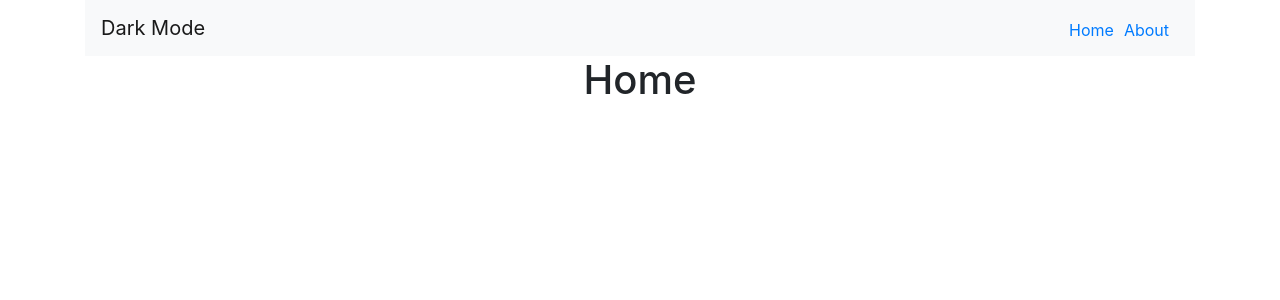
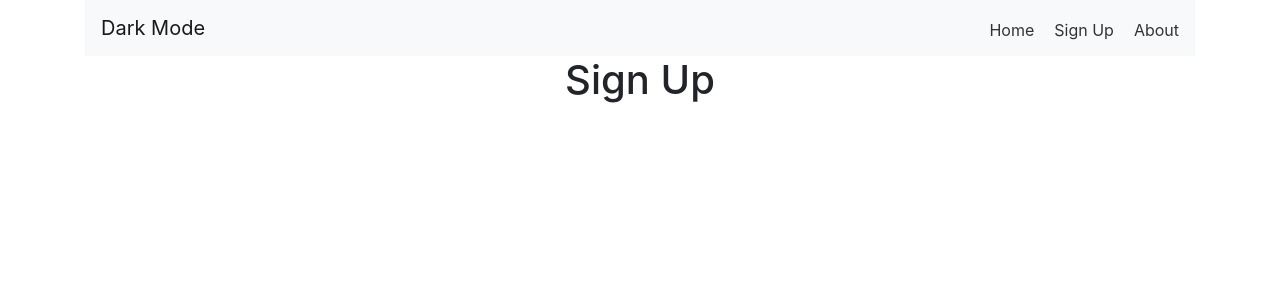
Before and after one commit to eddiemadrigal/dark-mode, a React (Create React App) app: page /signup in a window 1280 px wide. Shown: the top 300 px of the page. Built offline with nearby package versions, Linux system fonts and the light colour scheme.

Commit message:
styling modified

```diff
--- a/package.json
+++ b/package.json
@@ -8,6 +8,7 @@
     "@testing-library/user-event": "^7.1.2",
     "axios": "^0.19.2",
     "bootstrap": "^4.4.1",
+    "formik": "^2.1.4",
     "react": "^16.13.0",
     "react-dom": "^16.13.0",
     "react-router-dom": "^5.1.2",
--- a/src/App.css
+++ b/src/App.css
@@ -3,9 +3,13 @@
 }
 
 li.nav-item {
-  margin-right: 10px;
+  margin-left: 20px;
 }
 
 ul.navbar-nav {
   padding-top: 3px;
 }
+
+.link {
+  color: #333;
+}
--- a/src/App.js
+++ b/src/App.js
@@ -13,12 +13,12 @@ import {
   NavbarToggler,
   NavbarBrand,
   Nav,
-  NavItem,
-  NavbarText
+  NavItem
 } from 'reactstrap';
 
 import Home from './components/Home';
-import About from './components/About'
+import About from './components/About';
+import SignUp from './components/SignUp';
 import './App.css';
 
 export default function App() {
@@ -36,10 +36,13 @@ export default function App() {
         <Collapse isOpen={isOpen} navbar>
           <Nav className="ml-auto" navbar>
             <NavItem>
-              <Link to="/">Home</Link>
+              <Link className="link" to="/">Home</Link>
             </NavItem>
             <NavItem>
-              <Link to="/about">About</Link>
+              <Link className="link" to="/signup">Sign Up</Link>
+            </NavItem>
+            <NavItem>
+              <Link className="link" to="/about">About</Link>
             </NavItem>
           </Nav>
 
@@ -49,6 +52,9 @@ export default function App() {
           <Route path="/about">
             <About />
           </Route>
+          <Route path="/signup">
+            <SignUp />
+          </Route>
           <Route path="/">
             <Home />
           </Route>
--- /dev/null
+++ b/src/components/SignUp.js
@@ -0,0 +1,8 @@
+import React from 'react';
+import './Styles.css';
+
+export default function SignUp() {
+    return (
+        <h1>Sign Up</h1>
+    )
+}
```
Also changed, not shown: 1 other file (tests, documents, lock files or other folders).
